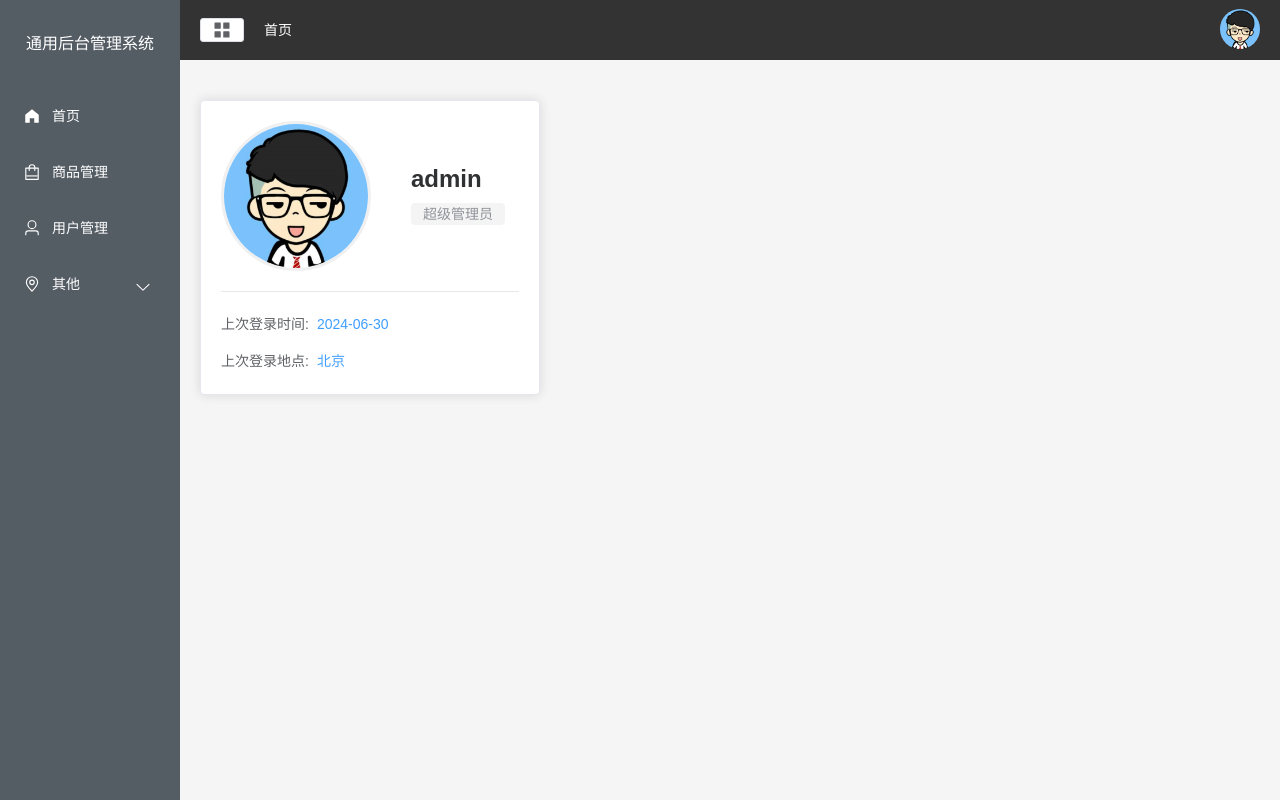
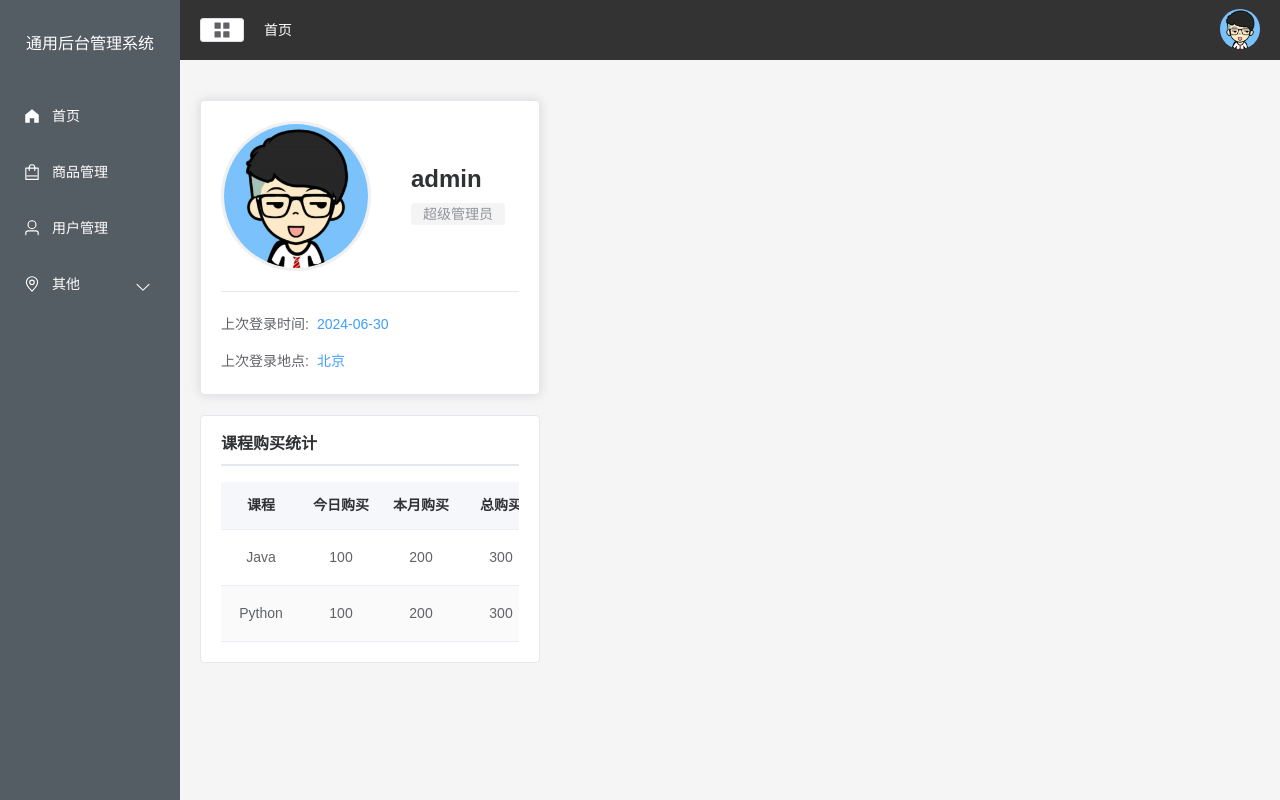
Before and after one commit to yycy134679/vue3-management-platform, a Vue app: page /#/home in a window 1280 px wide. Built offline with nearby package versions, Linux system fonts and the light colour scheme.

Commit message:
feat: 首页新增课程购买统计表格
Home.vue 新增课程购买统计表格及相关样式，展示课程购买数据。优化用户信息卡片样式，提升页面视觉效果。侧边栏样式增加过渡动画，增强交互体验。

```diff
--- a/src/components/CommonAside.vue
+++ b/src/components/CommonAside.vue
@@ -104,6 +104,7 @@ const width = computed(() => (isCollapse.value ? '64px' : '180px'))
 .common-aside {
   background-color: #545c64;
   height: 100vh;
+  transition: width 0.3s ease;
 }
 
 .aside-title {
@@ -114,21 +115,30 @@ const width = computed(() => (isCollapse.value ? '64px' : '180px'))
   font-weight: 400;
   margin: 0;
   padding: 20px 0;
+  transition: opacity 0.2s ease;
 }
 
 .el-menu-vertical {
   border-right: none;
+  transition: width 0.3s ease;
 }
 
 .el-menu-item,
 :deep(.el-sub-menu__title) {
   height: 56px;
   line-height: 56px;
+  transition: all 0.3s ease;
 }
 
 .el-menu-item .el-icon,
 :deep(.el-sub-menu__title .el-icon) {
   font-size: 18px;
   margin-right: 8px;
+  transition: margin 0.3s ease;
+}
+
+.el-menu-item span,
+:deep(.el-sub-menu__title span) {
+  transition: opacity 0.2s ease;
 }
 </style>
--- a/src/views/Home.vue
+++ b/src/views/Home.vue
@@ -1,9 +1,3 @@
-<script setup>
-const getImageUrl = (user) => {
-  return new URL(`../assets/images/${user}.png`, import.meta.url).href
-}
-</script>
-
 <template>
   <el-row class="home" :gutter="20">
     <el-col :span="8" style="margin-top: 20px">
@@ -26,47 +20,107 @@ const getImageUrl = (user) => {
           </p>
         </div>
       </el-card>
+
+      <!-- 表格 -->
+      <el-card shadow="hover" class="user-table">
+        <div class="table-header">
+          <h3 class="table-title">课程购买统计</h3>
+        </div>
+        <el-table :data="tableData" stripe :header-cell-style="headerCellStyle">
+          <el-table-column
+            v-for="(val, key) in tableLabel"
+            :key="key"
+            :label="val"
+            :prop="key"
+            align="center"
+          ></el-table-column>
+        </el-table>
+      </el-card>
     </el-col>
   </el-row>
 </template>
 
+<script setup>
+import { ref } from 'vue'
+
+const getImageUrl = (user) => {
+  return new URL(`../assets/images/${user}.png`, import.meta.url).href
+}
+
+const tableData = ref([
+  {
+    name: 'Java',
+    todayBuy: 100,
+    monthBuy: 200,
+    totalBuy: 300,
+  },
+  {
+    name: 'Python',
+    todayBuy: 100,
+    monthBuy: 200,
+    totalBuy: 300,
+  },
+])
+
+const tableLabel = ref({
+  name: '课程',
+  todayBuy: '今日购买',
+  monthBuy: '本月购买',
+  totalBuy: '总购买',
+})
+
+// 表头样式
+const headerCellStyle = {
+  backgroundColor: '#f5f7fa',
+  color: '#303133',
+  fontWeight: '600',
+  fontSize: '14px',
+}
+</script>
+
 <style scoped lang="less">
+/* 首页容器样式 */
 .home {
   height: 100%;
   overflow: hidden;
 
+  /* 用户信息卡片 */
   .user-card {
-    transition: all 0.3s ease;
+    transition: all 0.3s ease; // 平滑过渡效果
 
     &:hover {
-      box-shadow: 0 4px 12px rgba(0, 0, 0, 0.1);
+      box-shadow: 0 4px 12px rgba(0, 0, 0, 0.1); // 悬停时增强阴影
     }
   }
 
+  /* 用户信息区域 */
   .user {
     display: flex;
     align-items: center;
-    border-bottom: 1px solid #e8e8e8;
+    border-bottom: 1px solid #e8e8e8; // 底部分隔线
     margin-bottom: 20px;
     padding-bottom: 20px;
 
+    /* 用户头像 */
     &-avatar {
       width: 150px;
       height: 150px;
-      border-radius: 50%;
+      border-radius: 50%; // 圆形头像
       margin-right: 40px;
-      border: 3px solid #f0f0f0;
+      border: 3px solid #f0f0f0; // 头像边框
       transition: transform 0.3s ease;
 
       &:hover {
-        transform: scale(1.05);
+        transform: scale(1.05); // 悬停时放大效果
       }
     }
 
+    /* 用户信息文字区域 */
     &-info {
       flex: 1;
     }
 
+    /* 用户名称 */
     &-name {
       font-size: 24px;
       font-weight: 600;
@@ -74,36 +128,90 @@ const getImageUrl = (user) => {
       margin: 0 0 12px 0;
     }
 
+    /* 用户角色标签 */
     &-role {
       font-size: 14px;
       color: #909399;
       margin: 0;
       padding: 4px 12px;
-      background-color: #f4f4f5;
-      border-radius: 4px;
+      background-color: #f4f4f5; // 浅灰背景
+      border-radius: 4px; // 圆角标签
       display: inline-block;
     }
   }
 
+  /* 登录信息区域 */
   .login-info {
+    /* 每一项登录信息 */
     &__item {
       margin: 0 0 12px 0;
       font-size: 14px;
       line-height: 1.8;
 
       &:last-child {
-        margin-bottom: 0;
+        margin-bottom: 0; // 最后一项无底部边距
       }
     }
 
+    /* 信息标签（如"上次登录时间:"） */
     &__label {
       color: #606266;
       margin-right: 8px;
     }
 
+    /* 信息值（如"2024-06-30"） */
     &__value {
-      color: #409eff;
+      color: #409eff; // Element Plus 主题蓝色
       font-weight: 500;
+    }
+  }
+
+  /* 课程购买统计表格 */
+  .user-table {
+    margin-top: 20px;
+
+    /* 表格标题区域 */
+    .table-header {
+      margin-bottom: 16px;
+      padding-bottom: 12px;
+      border-bottom: 2px solid #e4e7ed; // 标题下方分隔线
+    }
+
+    /* 表格标题文字 */
+    .table-title {
+      margin: 0;
+      font-size: 16px;
+      font-weight: 600;
+      color: #303133;
+    }
+
+    /* 深度选择器：修改 Element Plus 表格内部样式 */
+    :deep(.el-table) {
+      font-size: 14px;
+
+      /* 表头单元格 */
+      .el-table__header th {
+        padding: 12px 0;
+      }
+
+      /* 表格数据行 */
+      .el-table__row {
+        transition: all 0.3s ease; // 平滑过渡
+
+        &:hover {
+          background-color: #f5f7fa !important; // 悬停时背景色
+        }
+
+        /* 数据单元格 */
+        td {
+          padding: 16px 0; // 增加单元格内边距
+        }
+      }
+
+      /* 斑马纹：奇偶行交替背景色 */
+      .el-table__body tr.el-table__row--striped td {
+        background-color: #fafafa;
+      }
     }
   }
 }
```
